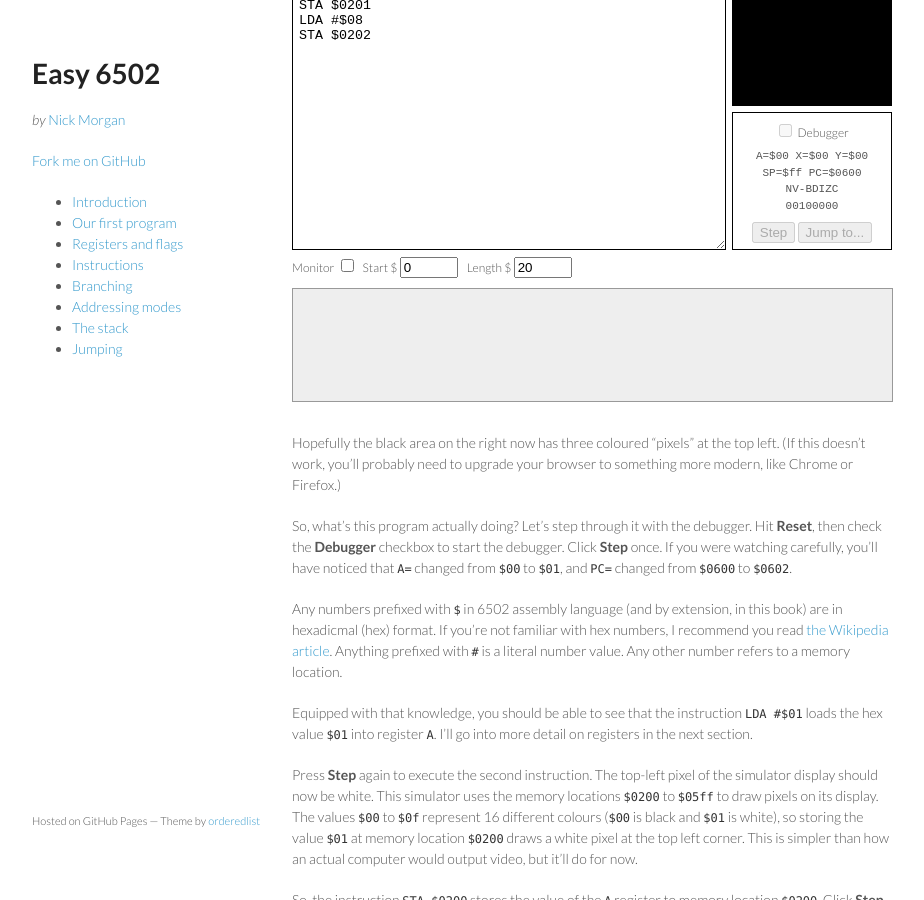
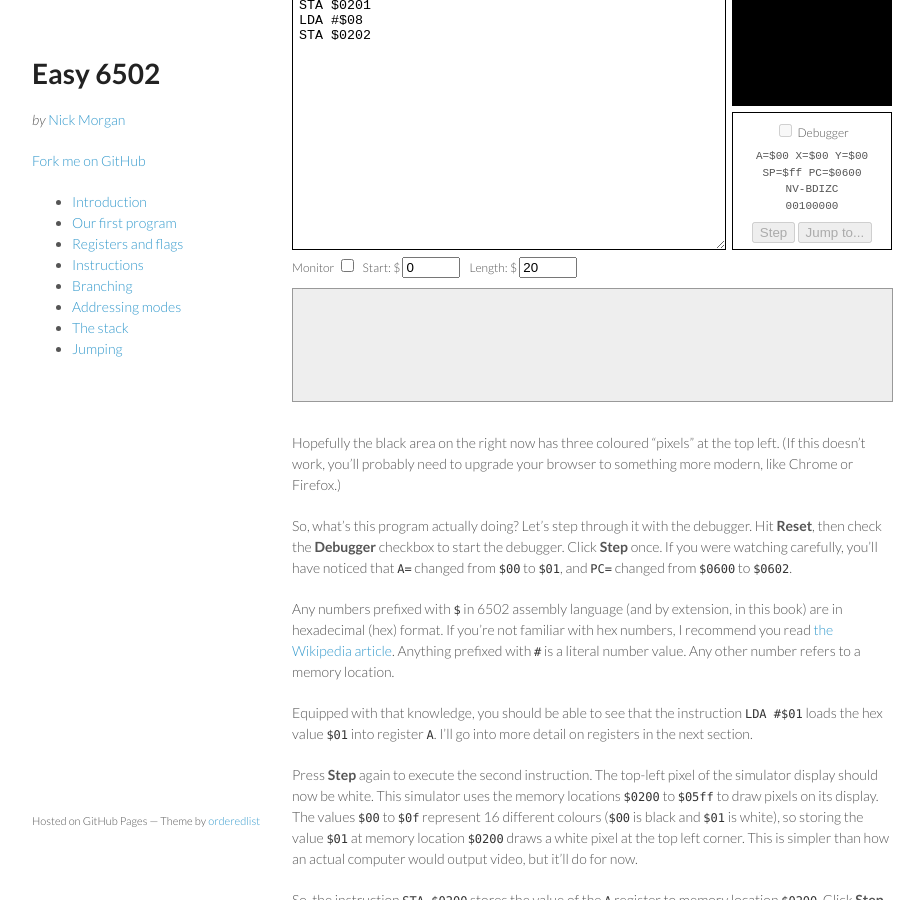
Before and after one commit to skilldrick/easy6502, a Jekyll site: the page built from index.markdown, in a window 1280 px wide and 900 px high, scrolled down 736 px. Shown: the whole window, without its empty margins (178-1102 px from the left). Built offline with Jekyll 4.4.1, drawn with Linux system fonts in a browser that asks for light colours; nearby versions of some CDN libraries; Markdown is read by kramdown in place of the engine named in the settings; some of the changed text lies outside the part shown.

Commit message:
Add some instructions for the monitor.

```diff
--- a/_includes/end.html
+++ b/_includes/end.html
@@ -17,9 +17,9 @@
     <label for="monitoring">Monitor</label>
     <input type="checkbox" class="monitoring" name="monitoring" />
 
-    <label for="start">Start $</label>
+    <label for="start">Start: $</label>
     <input type="text" value="0" class="start" name="start" />
-    <label for="length">Length $</label>
+    <label for="length">Length: $</label>
     <input type="text" value="20" class="length" name="length" />
   </div>
 
--- a/_includes/widget.html
+++ b/_includes/widget.html
@@ -10,16 +10,6 @@
 
   <canvas class="screen" width="160" height="160"></canvas>
 
-  <div class="monitorControls">
-    <label for="monitoring">Monitor</label>
-    <input type="checkbox" class="monitoring" name="monitoring" />
-
-    <label for="start">Start $</label>
-    <input type="text" value="0" class="start" name="start" />
-    <label for="length">Length $</label>
-    <input type="text" value="ff" class="length" name="length" />
-  </div>
-
   <div class="debugger">
     <input type="checkbox" class="debug" name="debug" />
     <label for="debug">Debugger</label>
@@ -29,6 +19,17 @@
       <input type="button" value="Jump to..." class="gotoButton" />
     </div>
   </div>
+
+  <div class="monitorControls">
+    <label for="monitoring">Monitor</label>
+    <input type="checkbox" class="monitoring" name="monitoring" />
+
+    <label for="start">Start: $</label>
+    <input type="text" value="0" class="start" name="start" />
+    <label for="length">Length: $</label>
+    <input type="text" value="ff" class="length" name="length" />
+  </div>
+
   <div class="monitor"><code></code></div>
   <div class="messages"></div>
 </div>
--- a/index.markdown
+++ b/index.markdown
@@ -64,7 +64,7 @@
 `$0602`.
 
 Any numbers prefixed with `$` in 6502 assembly language (and by extension, in
-this book) are in hexadicmal (hex) format. If you're not familiar with hex
+this book) are in hexadecimal (hex) format. If you're not familiar with hex
 numbers, I recommend you read [the Wikipedia
 article](http://en.wikipedia.org/wiki/Hexadecimal). Anything prefixed with `#`
 is a literal number value. Any other number refers to a memory location.
```
Also changed, not shown: other parts of index.markdown (+9 -6 lines).
